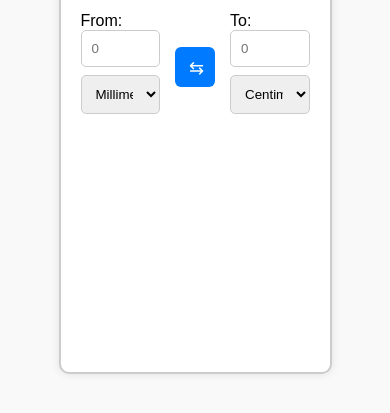
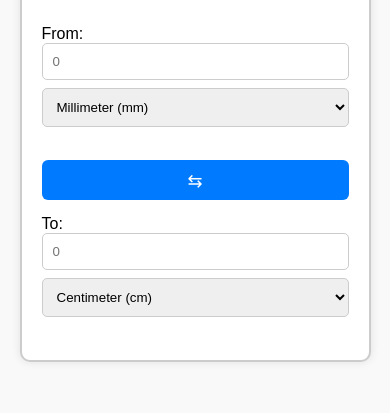
Before and after one commit to farhanzeb888/Unit-Converter, a plain HTML site: page index.html in a window 390 px wide. Shown: the part 301-714 px from the top of the page. Drawn offline with Linux system fonts and the light colour scheme.

Commit message:
added new file

```diff
--- a/styles.css
+++ b/styles.css
@@ -88,3 +88,21 @@ body {
   border: none;
   border-radius: 6px;
 }
+
+@media (min-width: 0px) and (max-width: 600px) {
+  .container{
+    width: 90vw;
+    height: auto;
+  }
+  .row {
+    flex-direction: column;
+  }
+  .from-box,
+  .to-box {
+    width: 100%;
+  }
+  #swap {
+    width: 100%;
+    margin-top: 10px;
+  }
+}
```
